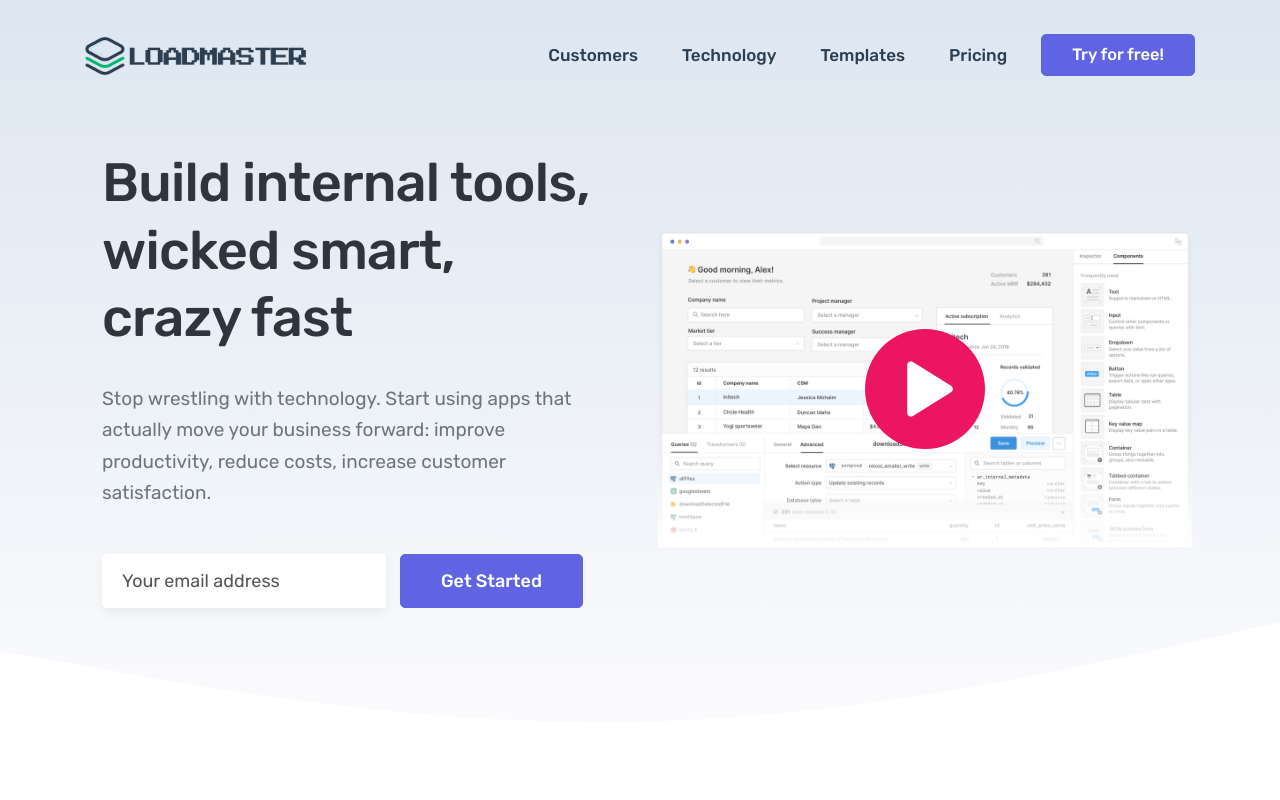
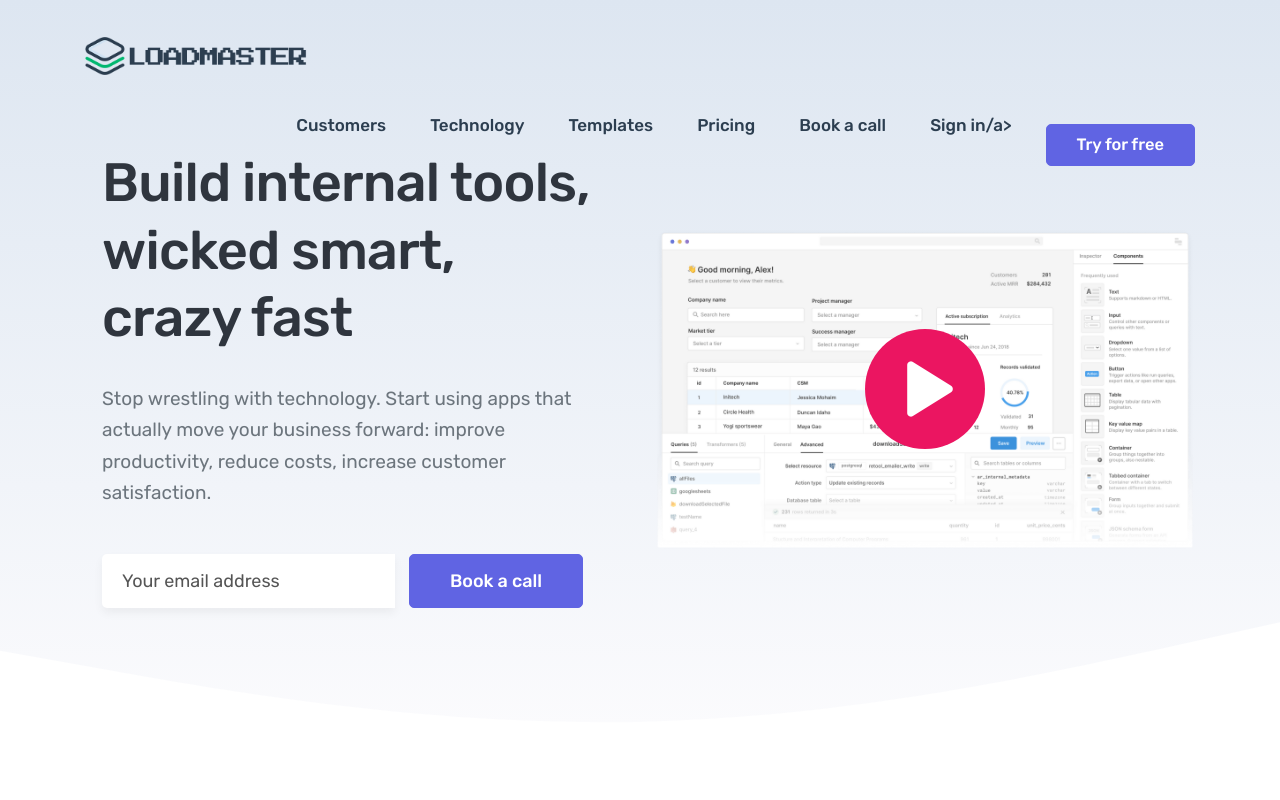
Before and after one commit to aisuperapps/landing, a plain HTML site: page index.html in a window 1280 px wide. Shown: the top 800 px of the page. Drawn offline with Linux system fonts and the light colour scheme; files whose address does not match are found by name.

Commit message:
nav links

```diff
--- a/index.html
+++ b/index.html
@@ -128,10 +128,15 @@
 						          	<!-- SIMPLE NAVIGATION LINK -->
 							    	<li class="nl-simple" aria-haspopup="true"><a href="pricing.html">Pricing</a></li>
 
+						          	<!-- SIMPLE NAVIGATION LINK -->
+									  <li class="nl-simple" aria-haspopup="true"><a href="https://calendly.com/loadmaster/30min">Book a call</a></li>
+
+						          	<!-- SIMPLE NAVIGATION LINK -->
+									  <li class="nl-simple" aria-haspopup="true"><a href="https://md.loadmaster.io/user/login">Sign in/a></li>
 
 								    <!-- HEADER BUTTON -->
 								    <li class="nl-simple" aria-haspopup="true">
-								    	<a href="https://md.loadmaster.io" class="btn btn-stateblue tra-grey-hover last-link">Try for free!</a>
+								    	<a href="https://md.loadmaster.io/user/signup" class="btn btn-stateblue tra-grey-hover last-link">Try for free</a>
 								    </li>
 
 
@@ -184,7 +189,7 @@
 									<div class="input-group">
 										<input type="email" name="email" class="form-control email" placeholder="Your email address" autocomplete="off" required>
 										<span class="input-group-btn form-btn">
-											<button type="submit" class="btn btn-md btn-stateblue black-hover submit">Get Started</button>
+											<button type="submit" class="btn btn-md btn-stateblue black-hover submit">Book a call</button>
 										</span>
 									</div>
 
```
